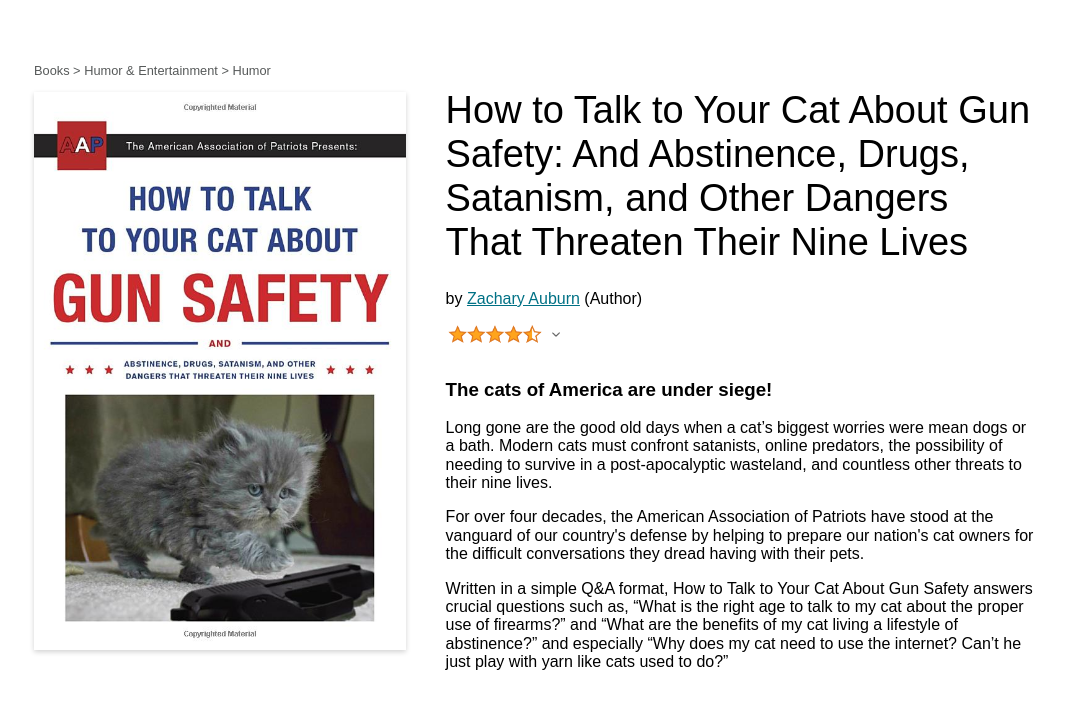
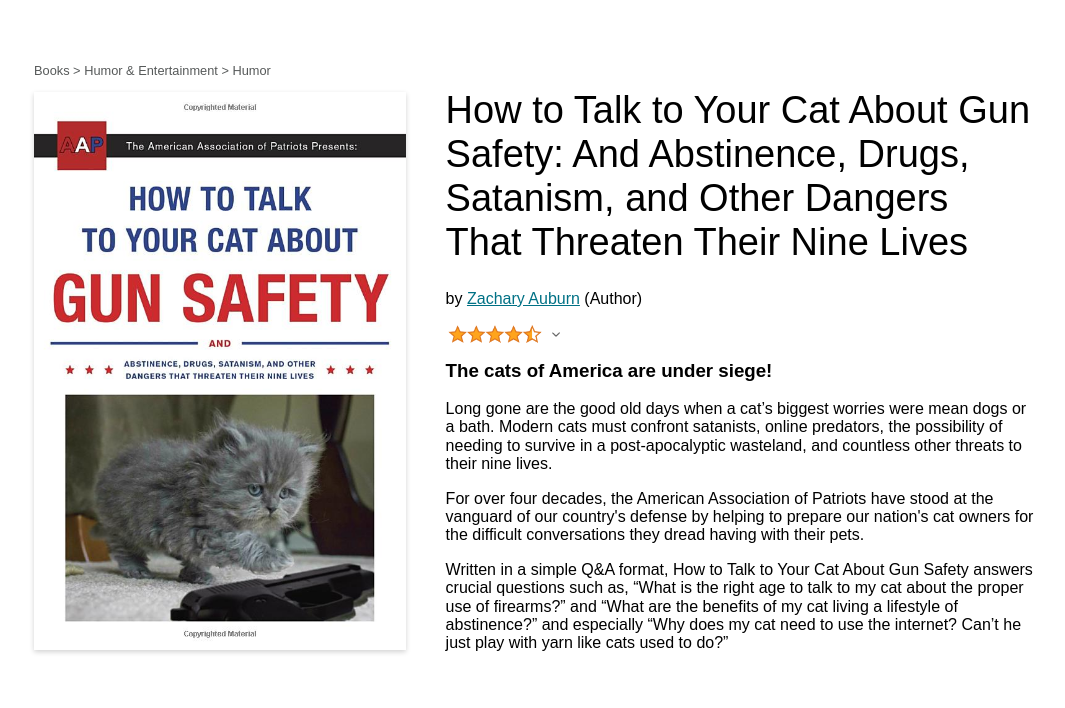
Before and after one commit to dev-arpita/amazon-product-page, a plain HTML site: page index.html in a window 1280 px wide. Shown: the whole page, without its empty margins (106-1171 px from the left). Drawn offline with nearby package versions, Linux system fonts and the light colour scheme.

Commit message:
Update styles.css

```diff
--- a/styles.css
+++ b/styles.css
@@ -38,7 +38,7 @@ p {
   font-weight: lighter;
 }
 .subtitle {
-  font-weight: bold;
+  margin-top: 0;
 }
 .author-name {
   color: #007185;
```
